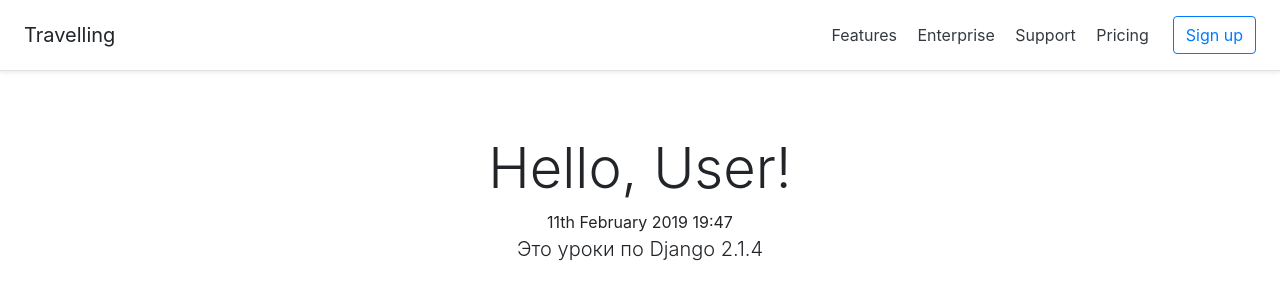
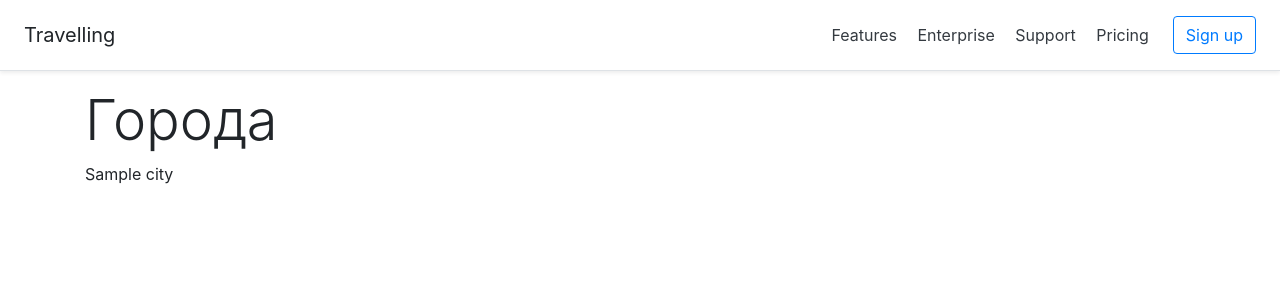
Before and after one commit to VladimirAstrelin/django_lessons, a Django app: template cities/templates/cities/home.html in a window 1280 px wide. Shown: the top 303 px of the page. Run offline with Django 3.2, Linux system fonts and the light colour scheme; tables that the repository leaves empty hold one stand-in row (values such as "Sample post"); the template is opened without the code that fills it: values that come from a table or form of the project are taken from there, most other values are stand-ins (such as "Sample title", 1, 10 or a date in 2020); some libraries are stand-ins or nearby versions.

Commit message:
Исправление в файле home.html

```diff
--- a/cities/templates/cities/home.html
+++ b/cities/templates/cities/home.html
@@ -1,9 +1,12 @@
 {% extends "base.html" %}
-{% block title %}Home Page{% endblock %}
+{% block title %}Города{% endblock %}
 {% block content %}
-<div class="pricing-header px-3 py-3 pt-md-5 pb-md-4 mx-auto text-center">
-    <h1 class="display-4">Hello, {{surname}}!</h1>
-    {% now "jS F Y H:i" %}
-    <p class="lead">Это уроки по Django 2.1.4</p>
+<h1 class="display-4">Города</h1>
+<div class="row">
+  <div class="col-md-6">
+    {% for object in objects_list %}
+      <p>{{object.name}}</p>
+    {% endfor %}
   </div>
+</div>
 {% endblock %}
```
